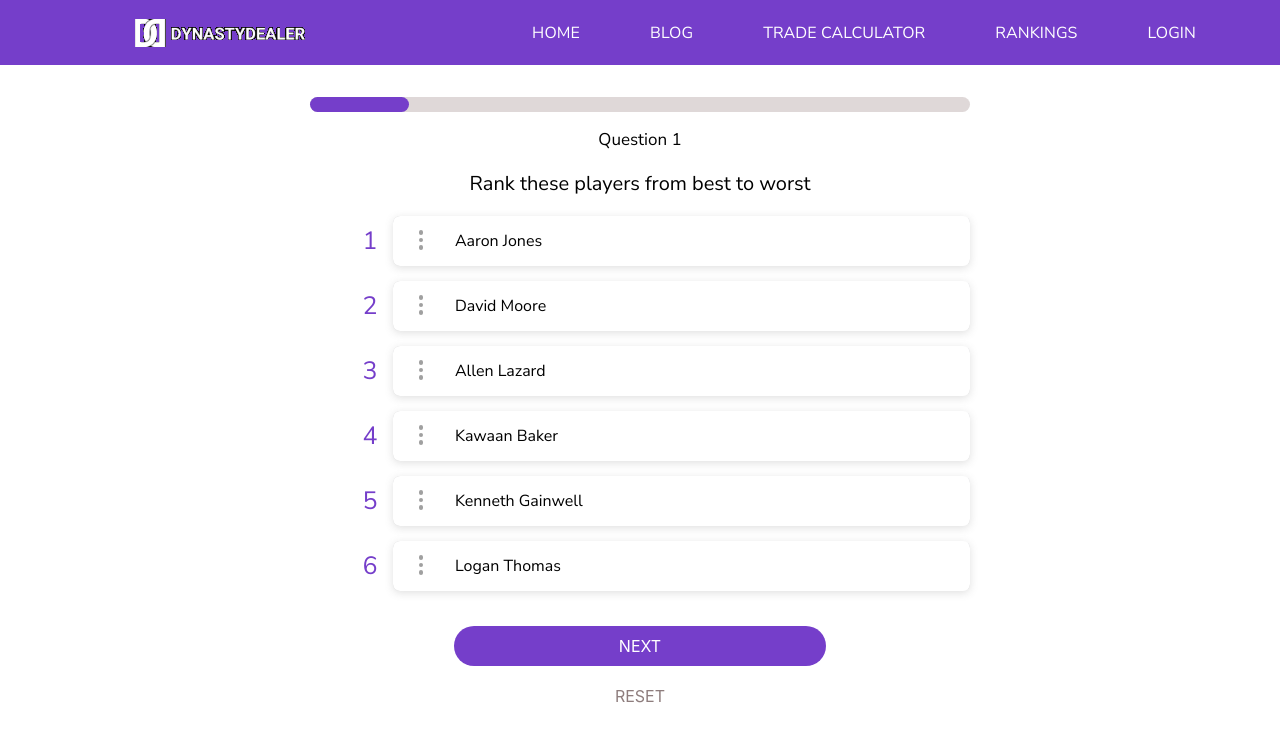
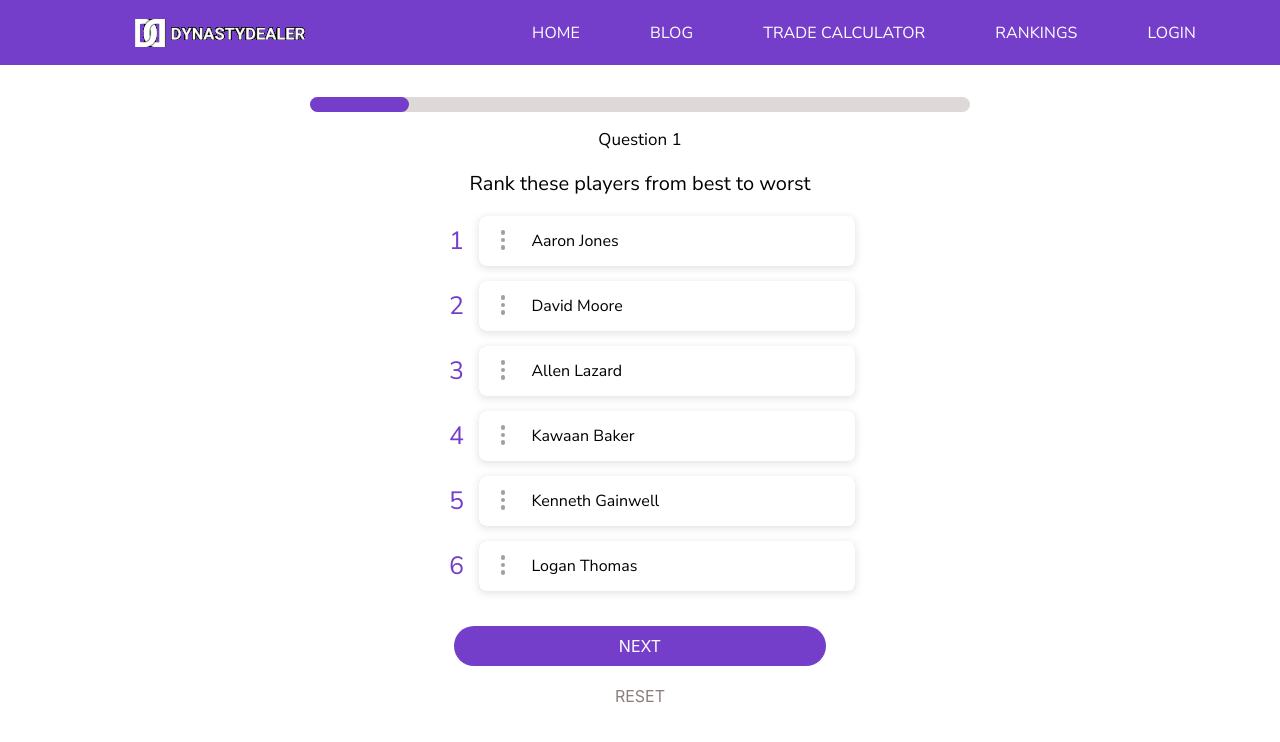
Before and after one commit to nil1729/work-binder-denasty-react, a React (Create React App) app: page /question in a window 1280 px wide. Shown: the top 742 px of the page. Built offline with nearby package versions, Linux system fonts and the light colour scheme.

Commit message:
sortable style

```diff
--- a/src/components/Question/index.module.scss
+++ b/src/components/Question/index.module.scss
@@ -48,7 +48,7 @@
 .sortable_container {
 	margin: auto;
 	display: flex;
-	width: 100%;
+	width: 65%;
 	position: relative;
 
 	.number_column {
@@ -125,6 +125,9 @@
 			}
 		}
 	}
+	@media screen and (max-width: 600px) {
+		width: 100%;
+	}
 }
 
 .action_btn_container {
```
